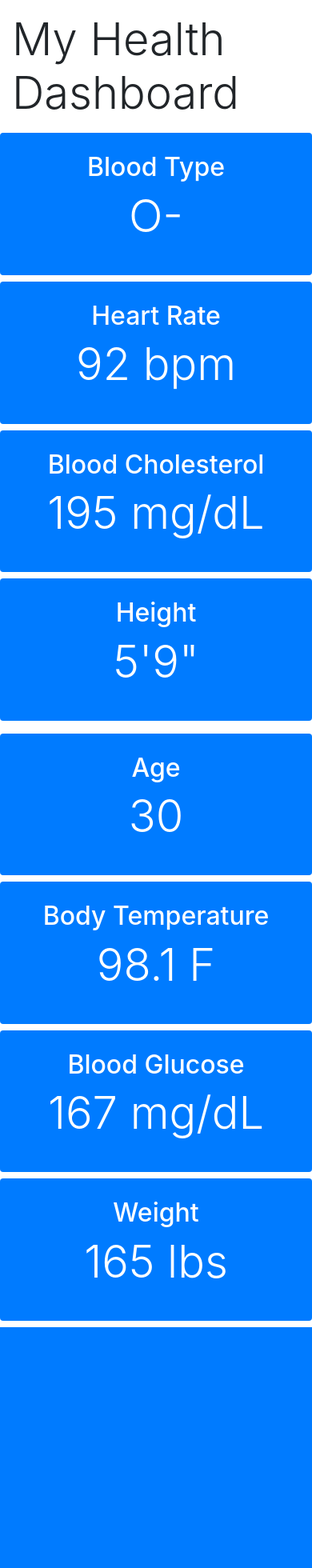
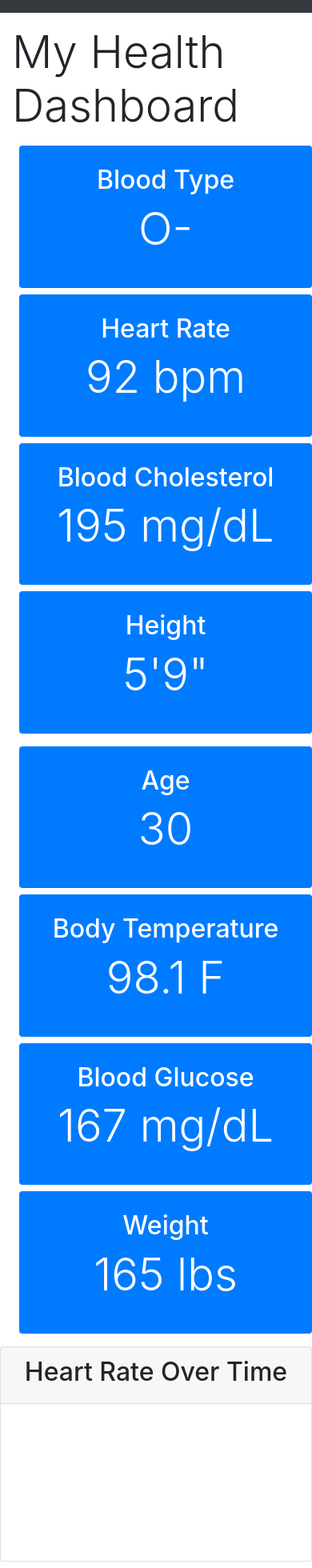
Before and after one commit to JasonHertzog/azaleaHackathon2023, a Flask app: page / in a window 390 px wide. Shown: the whole page at 80% size. Before the commit the page ends 1659 px from the top, so only its background shows below. Run offline with Flask 3, Linux system fonts and the light colour scheme; a map, chart or similar area stays blank; some libraries are stand-ins or nearby versions.

Commit message:
WIP: Dashboard style changes. Need to work on backend before I know what to do for my dashboard js.

```diff
--- a/templates/dashboard.html
+++ b/templates/dashboard.html
@@ -4,8 +4,18 @@
     <meta charset="UTF-8">
     <title>My Health Dashboard</title>
     <link rel="stylesheet" href="{{ url_for('static',filename='css/bootstrap.min.css') }}">
+    <style>
+        .widget {
+            margin-left: 1.5rem;
+        }
+    </style>
 </head>
 <body>
+
+<nav class="navbar navbar-expand-lg navbar-light bg-dark">
+    <!-- TODO: Navigation bar -->
+</nav>
+
 <div class="container-fluid mt-3">
     <div class="row">
         <div class="col">
@@ -17,51 +27,63 @@
 <!-- Health Widgets -->
 <div class="row text-center">
     <div class="col-md-3">
-        <div class="bg-primary text-white rounded py-4 my-2">
+        <div class="widget bg-primary text-white rounded py-4 my-2">
             <h2>Blood Type</h2>
             <!-- TODO: Replace with real value-->
             <p class="display-4">O-</p>
         </div>
-        <div class="bg-primary text-white rounded py-4 my-2">
+        <div class="widget bg-primary text-white rounded py-4 my-2">
             <h2>Heart Rate</h2>
             <!-- TODO: Replace with real value-->
             <p class="display-4">92 bpm</p>
         </div>
-        <div class="bg-primary text-white rounded py-4 my-2">
+        <div class="widget bg-primary text-white rounded py-4 my-2">
             <h2>Blood Cholesterol</h2>
             <!-- TODO: Replace with real value-->
             <p class="display-4">195 mg/dL</p>
         </div>
-        <div class="bg-primary text-white rounded py-4 my-2">
+        <div class="widget bg-primary text-white rounded py-4 my-2">
             <h2>Height</h2>
             <!-- TODO: Replace with real value-->
             <p class="display-4">5'9"</p>
         </div>
     </div>
     <div class="col-md-3">
-        <div class="bg-primary text-white rounded py-4 my-2">
+        <div class="widget bg-primary text-white rounded py-4 my-2">
             <h2>Age</h2>
             <!-- TODO: Replace with real value-->
             <p class="display-4">30</p>
         </div>
-        <div class="bg-primary text-white rounded py-4 my-2">
+        <div class="widget bg-primary text-white rounded py-4 my-2">
             <h2>Body Temperature</h2>
             <!-- TODO: Replace with real value-->
             <p class="display-4">98.1 F</p>
         </div>
-        <div class="bg-primary text-white rounded py-4 my-2">
+        <div class="widget bg-primary text-white rounded py-4 my-2">
             <h2>Blood Glucose</h2>
             <!-- TODO: Replace with real value-->
             <p class="display-4">167 mg/dL</p>
         </div>
-        <div class="bg-primary text-white rounded py-4 my-2">
+        <div class="widget bg-primary text-white rounded py-4 my-2">
             <h2>Weight</h2>
             <!-- TODO: Replace with real value-->
             <p class="display-4">165 lbs</p>
         </div>
     </div>
+    <!-- Graph Section -->
+    <div class="col-md-6 my-2">
+        <div class="card">
+            <div class="card-header">
+                <h2>Heart Rate Over Time</h2>
+            </div>
+            <div class="card-body">
+                <canvas id="heartRateGraph"></canvas>
+            </div>
+        </div>
+    </div>
 </div>
 
 <script src="{{ url_for('static', filename='js/bootstrap.bundle.min.js') }}"></script>
+<script src="https://cdn.jsdelivr.net/npm/chart.js"></script>
 </body>
 </html>
```
Also changed, not shown: static/js/dashboard.js (added).
